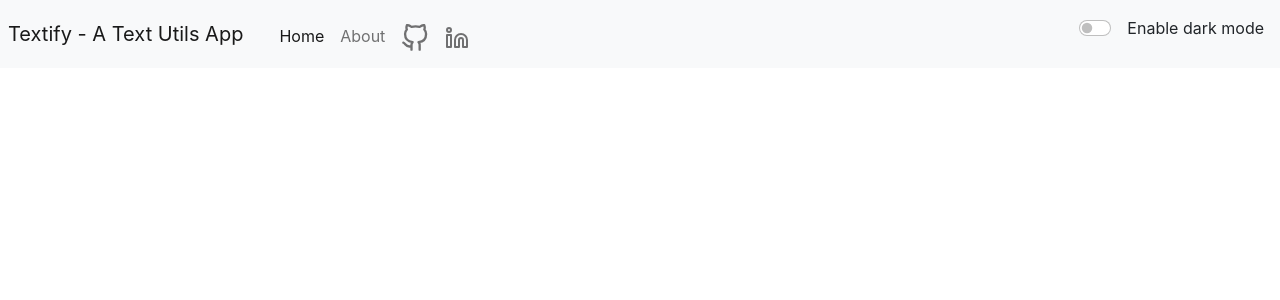
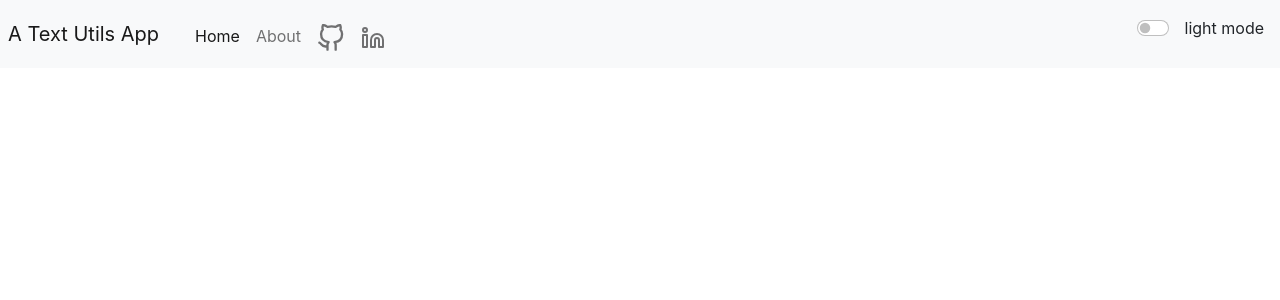
Before and after one commit to coder-jkb/Simple-Text-Editor-in-React, a React (Create React App) app in the folder my-app/: page / in a window 1280 px wide. Shown: the top 300 px of the page. Built offline with nearby package versions, Linux system fonts and the light colour scheme.

Commit message:
UI improved

```diff
--- a/my-app/src/App.js
+++ b/my-app/src/App.js
@@ -45,7 +45,8 @@ const handleToggleMode = () => {
         https://getbootstrap.com/docs/5.0/forms/checks-radios/#switches
         */}
       <Router>
-        <Navbar title="Textify - A Text Utils App" navModeClass={navModeClass} handleToggleMode={handleToggleMode} mode={mode} />
+        <Navbar title="A Text Utils App" navModeClass={navModeClass} handleToggleMode={handleToggleMode} mode={mode} />
+        {/* <Navbar title="!My first resct app!" navModeClass={navModeClass} handleToggleMode={handleToggleMode} mode={mode} /> */}
         <Alert alert={alert} />
         <Switch>
             <Route exact path="/Simple-Text-Editor-in-React">
--- a/my-app/src/components/Navbar.js
+++ b/my-app/src/components/Navbar.js
@@ -11,7 +11,7 @@ export default function Navbar(props) {
         <Link className="ms-2 navbar-brand" to="/Simple-Text-Editor-in-React/">{props.title}</Link>
         <div className="container-fluid">
           {/* toggle mode */}
-          <button style={{ position: "a", top: "1rem", left: "1rem" }} className="navbar-toggler" type="button" data-bs-toggle="collapse" data-bs-target="#navbarSupportedContent" aria-controls="navbarSupportedContent" aria-expanded="false" aria-label="Toggle navigation">
+          <button  className="navbar-toggler" type="button" data-bs-toggle="collapse" data-bs-target="#navbarSupportedContent" aria-controls="navbarSupportedContent" aria-expanded="false" aria-label="Toggle navigation">
             <span className="navbar-toggler-icon"></span>
           </button>
 
@@ -34,7 +34,7 @@ export default function Navbar(props) {
         </div>
         <div className="form-check form-switch" style={{ position: "absolute", top: "1rem", right: "1rem" }}>
           <input className="mx-3 form-check-input" type="checkbox" id="flexSwitchCheckChecked" onClick={props.handleToggleMode} />
-          <label className={"form-check-label text-"+props.mode} htmlFor="flexSwitchCheckChecked">Enable {props.mode} mode</label>
+          <label className={"form-check-label text-"+props.mode} htmlFor="flexSwitchCheckChecked">{props.mode==="dark"?"light":"dark"} mode</label>
         </div>
       </nav>
     </>
```
